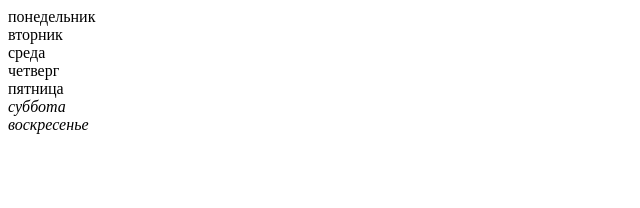
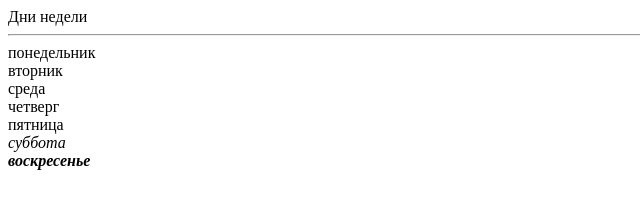
Before and after one commit to sergos5/glo_academy_diff, a plain HTML site: page index.html in a window 1280 px wide. Shown: the whole page, without its empty margins (0-640 px from the left). Drawn offline with Linux system fonts and the light colour scheme.

Commit message:
задание урока 7 с иправлениями

```diff
--- a/index.html
+++ b/index.html
@@ -5,9 +5,13 @@
     <meta http-equiv="X-UA-Compatible" content="IE=edge">
     <meta name="viewport" content="width=device-width, initial-scale=1.0">
     <title>Document</title>
-    <script src="script.js"></script>
+    <script defer src="script.js"></script>
+
 </head>
 <body>
+    <div >Дни недели</div>
+    <hr>
+    <div id="myElement"></div>
 
 </body>
 </html>
--- a/script.js
+++ b/script.js
@@ -2,15 +2,17 @@
 
 //Вывести на экран все дни недели
 
-const weekDeys = ['понедельник', 'вторник', 'среда', 'четверг', 'пятница', 'суббота','воскресенье'];
+const weekDeys = ['понедельник', 'вторник', 'среда', 'четверг', 'пятница', 'суббота','воскресенье' ];
 
 const date = new Date();
-const deyNumber = date.getDay();
-
+let deyNumber = date.getDay();
+let element = document.getElementById("myElement");
 
 weekDeys.forEach (function(item, index) {
     let dey = item +'<br>';
+    if (deyNumber===0) deyNumber=7;
     if (index+1===deyNumber) dey = '<b>' + dey + '</b>';
     if (index>4) dey = '<i>' + dey + '</i>';
-    document.write(dey);
+    element.insertAdjacentHTML('beforeend', dey);
+
 });
```
